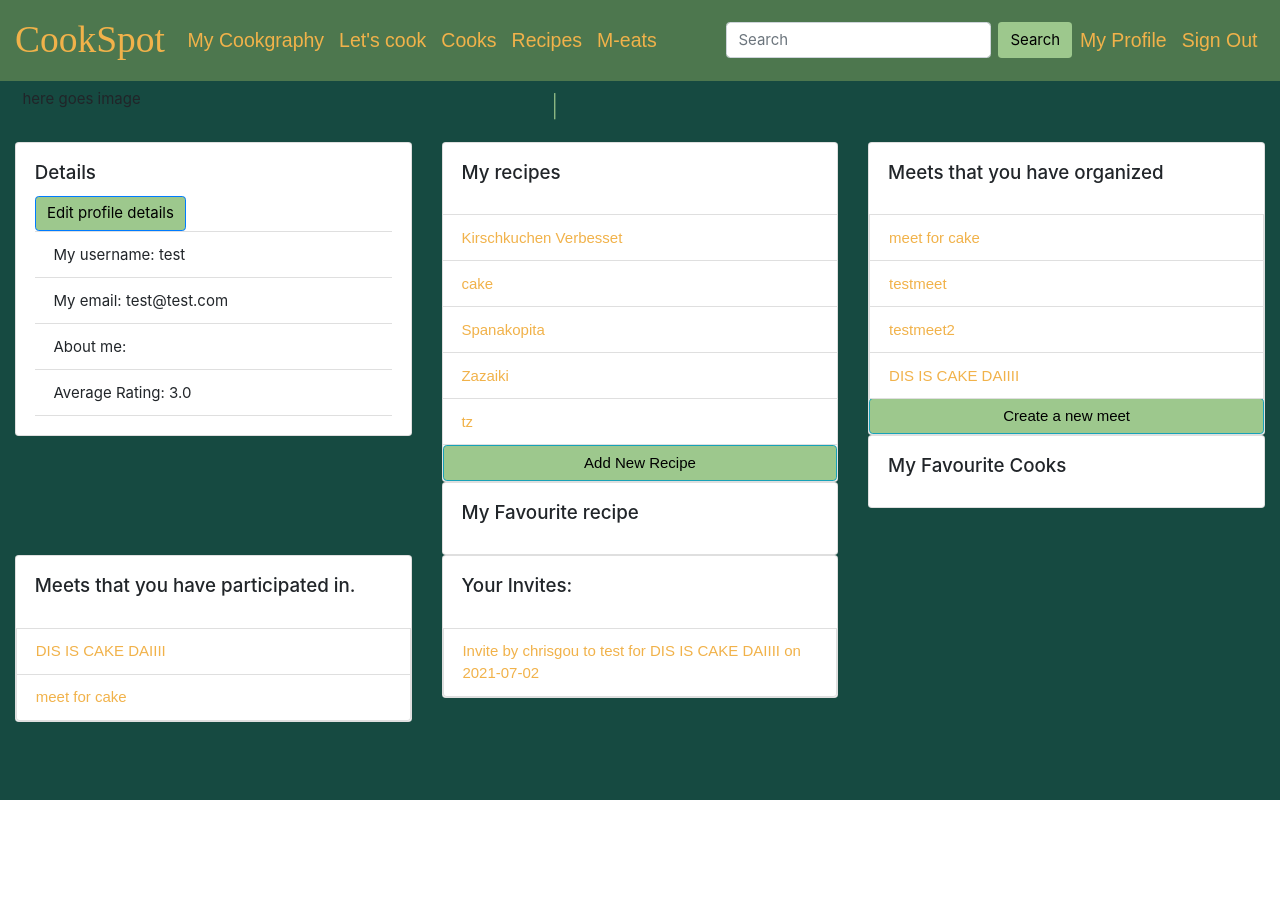
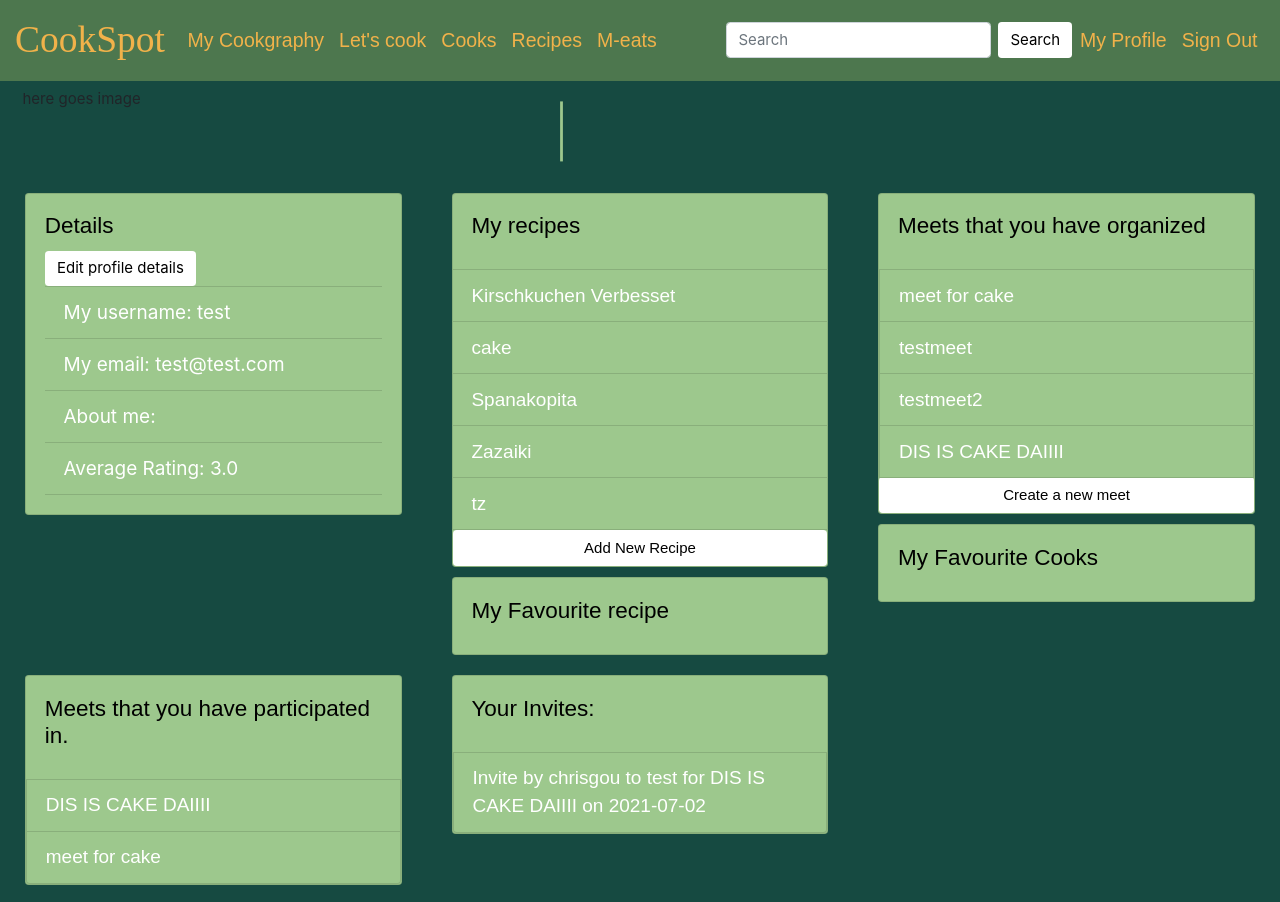
Before and after one commit to Luweren/CookSpot, a Django app: page /editUserDetails in a window 1280 px wide. Before the commit the page ends 800 px from the top, so only its background shows below. Run offline with Django 3.2, Linux system fonts and the light colour scheme; a user stored in the database is signed in; data comes from the database, SQL or seed files in the repository; both versions use the stored data as it was after the commit; parts of the project's set-up code (start-up, migrations or seed data) failed here and were passed over; some libraries are stand-ins or nearby versions.

Commit message:
same design in new recipe and user page

```diff
--- a/cookproject/templates/user.html
+++ b/cookproject/templates/user.html
@@ -2,7 +2,10 @@
 {% block css %}
 <style>
   @import url('https://fonts.googleapis.com/css2?family=Open+Sans+Condensed:wght@300&display=swap');
-  h3 {font-family: 'Open Sans Condensed', sans-serif;}
+  h1 {
+    font-family: 'Open Sans Condensed', sans-serif;
+    font-size: 60px;
+  }
   img {
     border-radius: 70%;
     width: 150px;
@@ -17,7 +20,25 @@
     float: right;
     }
   }
+  .card{
+    background-color: #9DC88D !important;
+    margin: 10px;
+  }
+  .card  button, .btn{
+    background-color: white !important;
+    color: black !important;
+  }
 
+  .card li > a {
+    background-color: #9DC88D !important;
+
+  }
+  h4 {color: black;}
+  #detailsList > li {
+    background-color: #9DC88D;
+    color: white;
+    font-size: 19px;
+  }
 </style>
 {% endblock %}
 
@@ -32,7 +53,7 @@
     {% endif %}
   </div>
   <div class="col-sm-7 col-md-7 align-self-center">
-    <h3>|{{user.first_name}} {{user.last_name}}</h3>
+    <h1>|{{user.first_name}} {{user.last_name}}</h1>
       {% if request.user.pk != user.pk %}
         <a href="{% url 'web:addtofav' id=user.id ur='cook'  %}">Add to Fav</a>
       {% endif %}
@@ -44,9 +65,9 @@
   <div class="col-sm-12 col-md-4 ">
       <div class="card">
           <div class="card-body">
-              <h5 class="card-title">Details</h5>
+              <h4 class="card-title">Details</h4>
               <!-- Button trigger modal -->
-              <button type="button" class="btn btn-primary" data-toggle="modal" data-target="#exampleModal">Edit profile details</button>
+              <button type="button" class="btn" data-toggle="modal" data-target="#exampleModal">Edit profile details</button>
           <ul class="list-group list-group-flush" id="detailsList">
             <li class="list-group-item">My username: {{user.username}}</li>
             <li class="list-group-item">My email: {{user.email}}</li>
@@ -103,23 +124,23 @@
   <div class="col-sm-12 col-md-4 ">
       <div class="card">
           <div class="card-body">
-              <h5 class="card-title">My recipes</h5>
+              <h4 class="card-title">My recipes</h4>
             </div>
-          <ul class="list-group list-group-flush">
+          <ul class="list-group list-group-flush" >
             {% for recipe in user.recipe_set.all %}
-              <li class="list-group-item"><a href="/{{user.username}}/recipe/{{recipe.name}}">{{recipe.name}}</a></li>
+              <li class="list-group-item" style="background-color: #9DC88D;"><a href="/{{user.username}}/recipe/{{recipe.name}}" style="color: white !important; font-size: 19px;">{{recipe.name}}</a></li>
             {% endfor %}
           </ul>
-          <a href="/{{user.username}}/newrecipe/" class="btn btn-info" role="button">Add New Recipe</a>
+          <a href="/{{user.username}}/newrecipe/" class="btn " role="button">Add New Recipe</a>
         </div>
       <div class="card">
           <div class="card-body">
-              <h5 class="card-title">My Favourite recipe</h5>
+              <h4 class="card-title">My Favourite recipe</h4>
           </div>
           {% for rec in fav_list%}
               {% if rec.recipe %}
-              <li class="list-group-item">
-                  <a href="/{{rec.recipe.user}}/recipe/{{rec.recipe.name}}">{{rec.recipe.name}}</a>
+              <li class="list-group-item" style="background-color: #9DC88D;">
+                  <a href="/{{rec.recipe.user}}/recipe/{{rec.recipe.name}}" style="color: white !important; font-size: 19px;">{{rec.recipe.name}}</a>
                   <a href="{% url 'web:delete_fav' id=rec.id  %}"><i class="fa fa-trash" style="font-size:24px; position: absolute; right: 10px"></i></a>
               </li>
               {% endif %}
@@ -131,20 +152,20 @@
   <div class="col-sm-12 col-md-4 ">
       <div class="card">
           <div class="card-body">
-              <h5 class="card-title">Meets that you have organized</h5>
+              <h4 class="card-title">Meets that you have organized</h4>
             </div>
           {% for meet in user.meets_set.all %}
-              <li class="list-group-item"><a href="/{{user.username}}/meet/{{meet.name}}">{{meet.name}}</a></li>
+              <li class="list-group-item" style="background-color: #9DC88D;"><a href="/{{user.username}}/meet/{{meet.name}}" style="color: white !important;font-size: 19px; ">{{meet.name}}</a></li>
             {% endfor %}
-          <a href="/{{user.username}}/newmeet/" class="btn btn-info" role="button">Create a new meet</a>
+          <a href="/{{user.username}}/newmeet/" class="btn " role="button">Create a new meet</a>
         </div>
       <div class="card">
           <div class="card-body">
-              <h5 class="card-title">My Favourite Cooks</h5>
+              <h4 class="card-title">My Favourite Cooks</h4>
           </div>
           {% for rec in fav_list%}
               {% if rec.cookfav %}
-              <li class="list-group-item"><a href="/{{rec.cookfav}}/myprofile">{{rec.cookfav.username}}</a>
+              <li class="list-group-item" style="background-color: #9DC88D;"><a href="/{{rec.cookfav}}/myprofile" style="color: white !important; font-size: 19px;">{{rec.cookfav.username}}</a>
               <a href="{% url 'web:delete_fav' id=rec.id  %}"><i class="fa fa-trash" style="font-size:24px; position: absolute; right: 10px"></i></a>
               </li>
               {% endif %}
@@ -156,21 +177,21 @@
   <div class="col-sm-12 col-md-4 ">
       <div class="card">
           <div class="card-body">
-              <h5 class="card-title">Meets that you have participated in.</h5>
+              <h4 class="card-title">Meets that you have participated in.</h4>
             </div>
           {% for meet in user.participants.all %}
-              <li class="list-group-item"><a href="/{{meet.user}}/meet/{{meet.name}}">{{meet.name}}</a></li>
-            {% endfor %}
+            <li class="list-group-item" style="background-color: #9DC88D;"><a href="/{{meet.user}}/meet/{{meet.name}}" style="color: white !important; font-size: 19px;">{{meet.name}}</a></li>
+          {% endfor %}
         </div>
   </div>
 
   <div class="col-sm-12 col-md-4 ">
       <div class="card">
           <div class="card-body">
-              <h5 class="card-title">Your Invites:</h5>
+              <h4 class="card-title">Your Invites:</h4>
             </div>
           {% for invite in user.gotteninvites.all %}
-              <li class="list-group-item"><a href="/{{invite.meet.user}}/meet/{{invite.meet.name}}">{{invite}}</a></li>
+              <li class="list-group-item" style="background-color: #9DC88D;"><a href="/{{invite.meet.user}}/meet/{{invite.meet.name}}" style="color: white !important; font-size: 19px;">{{invite}}</a></li>
             {% endfor %}
         </div>
   </div>
@@ -179,7 +200,7 @@
   <div class="col-sm-12 col-md-4 ">
       <div class="card">
           <div class="card-body">
-            <h5 class="card-title">Details</h5>
+            <h4 class="card-title">Details</h4>
             <ul class="list-group list-group-flush" id="detailsList">
               <li class="list-group-item">Username: {{user.username}}</li>
               <li class="list-group-item">Email: {{user.email}}</li>
@@ -193,7 +214,7 @@
   <div class="col-sm-12 col-md-4 ">
       <div class="card">
           <div class="card-body">
-              <h5 class="card-title">Recipes of {{user.username}}</h5>
+              <h4 class="card-title">Recipes of {{user.username}}</h4>
             </div>
           <ul class="list-group list-group-flush">
             {% for recipe in user.recipe_set.all %}
@@ -206,13 +227,14 @@
   <div class="col-sm-12 col-md-4 ">
       <div class="card">
           <div class="card-body">
-              <h5 class="card-title">Meets of {{user.username}}</h5>
-            </div>
+              <h4 class="card-title">Meets of {{user.username}}</h4>
+          </div>
           {% for meet in user.meets_set.all %}
-              <li class="list-group-item"><a href="/{{user.username}}/meet/{{meet.name}}">{{meet.name}}</a></li>
-            {% endfor %}
-        </div>
+            <li class="list-group-item"><a href="/{{user.username}}/meet/{{meet.name}}">{{meet.name}}</a></li>
+          {% endfor %}
+      </div>
   </div>
+</div>
 {% endif %}
 
 
```
Also changed, not shown: cookproject/templates/newRecipe.html (+9 -0 lines), cookproject/db.sqlite3.
